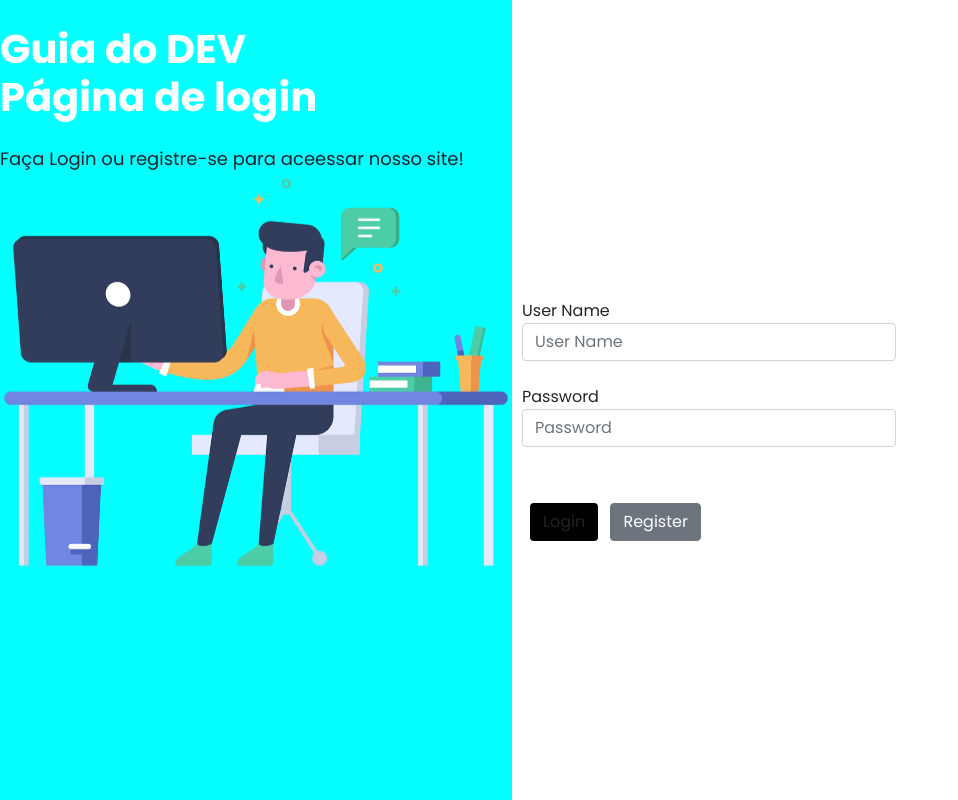
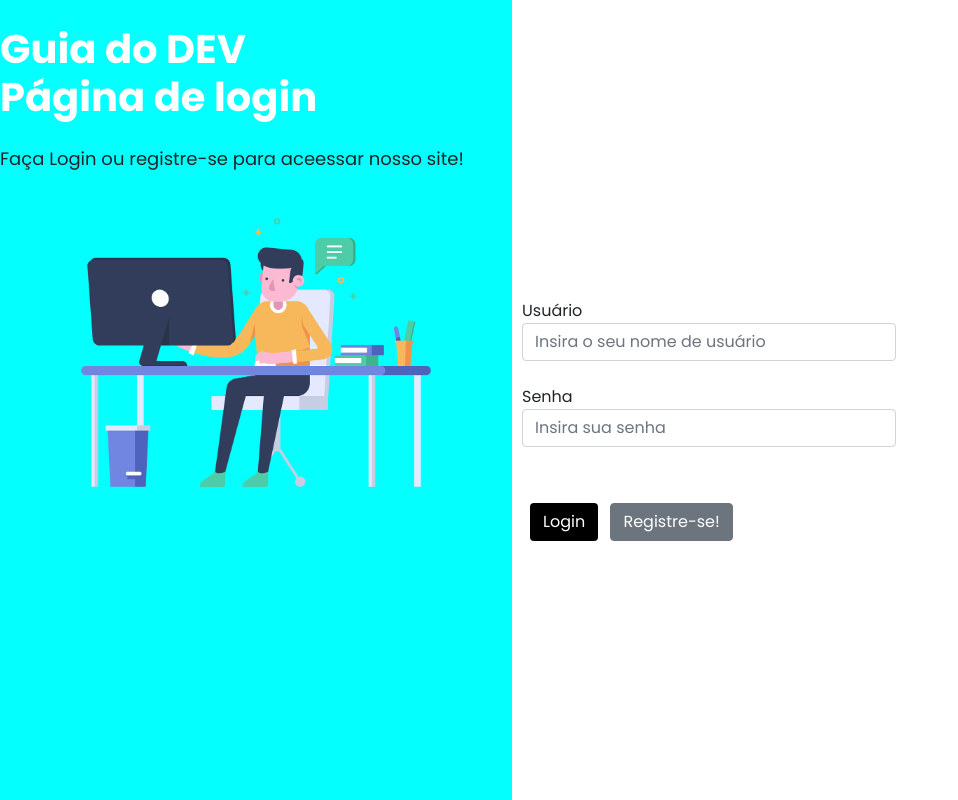
Before and after one commit to phlima3/projeto-CRUD, a PHP site: page / in a window 1280 px wide. Shown: the whole page, without its empty margins (0-958 px from the left). Run offline with PHP 8.4, Linux system fonts and the light colour scheme.

Commit message:
Pedro
Criado segunda tela pra cadastro do usuário

```diff
--- a/conexao.php
+++ b/conexao.php
@@ -1,7 +1,7 @@
 <?php
 
 
-$valor = $_GET ["nome"];
+$valor = $_POST ["nome"];
 echo $valor;
 
 $servername = "localhost";
--- a/index.php
+++ b/index.php
@@ -31,7 +31,7 @@
            <h2 class="mb-4">Guia do DEV<br> Página de login</h2>
            <p>Faça Login ou registre-se para aceessar nosso site!</p>
            <div class="image">
-             <img src="assets/344-3446023_programmer-clipart.png" class="img-thumbnail  rounded mx-auto d-block imagem " style="background-color: transparent; border: none; ">
+             <img src="assets/344-3446023_programmer-clipart.png" class="img-thumbnail  rounded mx-auto d-block  " style="background-color: transparent; border: none; width:70%; padding-top: 30px; ">
            </div>
 
         </div>
@@ -40,17 +40,21 @@
      <div class="main">
         <div class="col-md-6 col-sm-12">
            <div class="login-form">
-              <form action="conexao.php" method="get" >
+              <form action="conexao.php" method="post" >
                  <div class="form-group mb-4">
-                    <label>User Name</label>
-                    <input type="text" class="form-control" placeholder="User Name">
+                    <label>Usuário</label>
+                    <input type="text" class="form-control" name="nome" placeholder="Insira o seu nome de usuário">
                  </div>
                  <div class="form-group">
-                    <label>Password</label>
-                    <input type="password" class="form-control mb-5" placeholder="Password">
+                    <label>Senha</label>
+                    <input type="password" class="form-control mb-5" placeholder="Insira sua senha">
                  </div>
-                 <button type="submit" class="btn btn-black  m-2" name="nome">Login</button>
-                 <button type="submit" class="btn btn-secondary">Register</button>
+                 <button type="submit" class="btn btn-black  m-2" name="nome" style="color:#fff;">Login</button>
+                 <form action="registro.php" method="post">
+                    <a href="registro.php" class="btn btn-secondary">Registre-se!</a>
+
+                 </form>
+
               </form>
            </div>
         </div>
--- a/style.css
+++ b/style.css
@@ -32,19 +32,10 @@ img{
     height: 100% !important;
 }
 
-
-.imagem{
-    animation: anim-image 10s linear infinite;
+.btn{
+    color: #fff !important;
 }
 
-@keyframes anim-image {
-    from {
-        transform: translateY(0px);
-    }
-    to {
-        transform: translateY(-20px);
-    }
-}
 
 @media screen and (max-height: 450px) {
     .sidenav {padding-top: 15px;}
```
Also changed, not shown: registro.php (added, +53 -0 lines).
